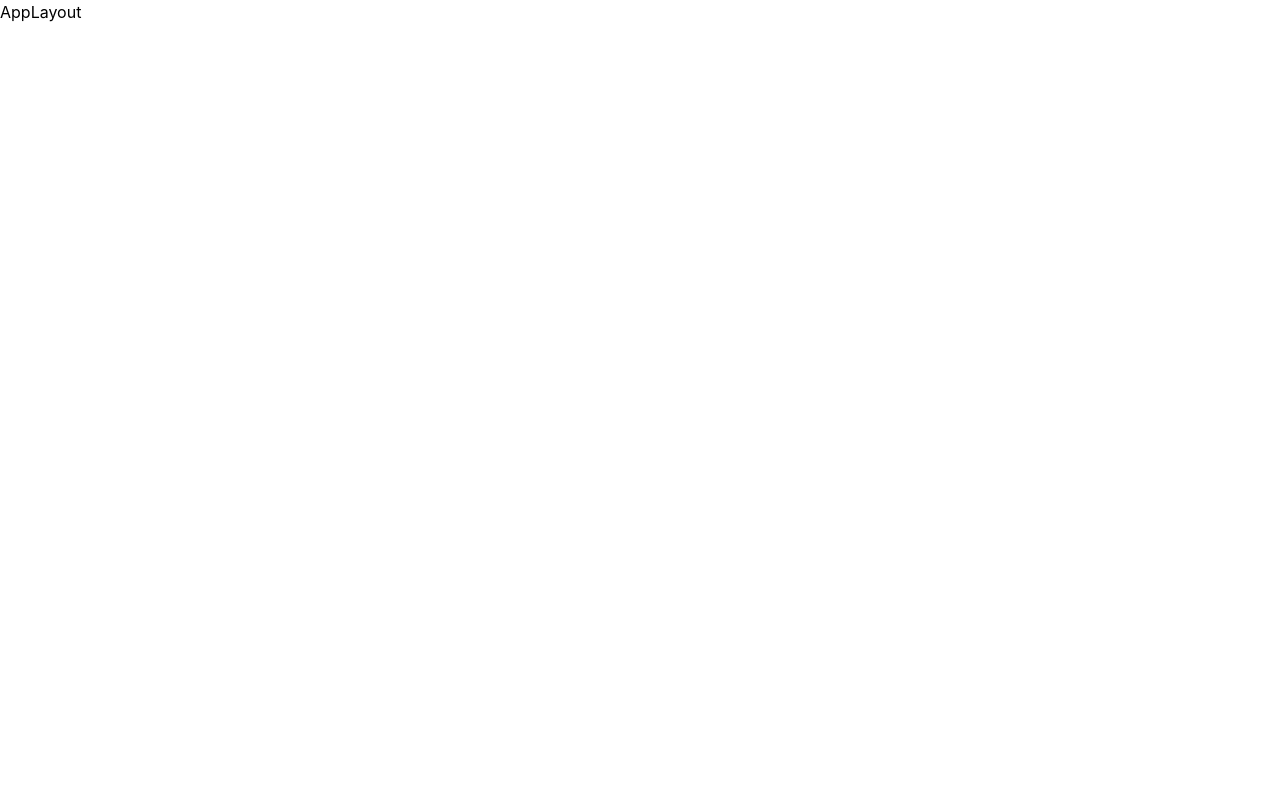
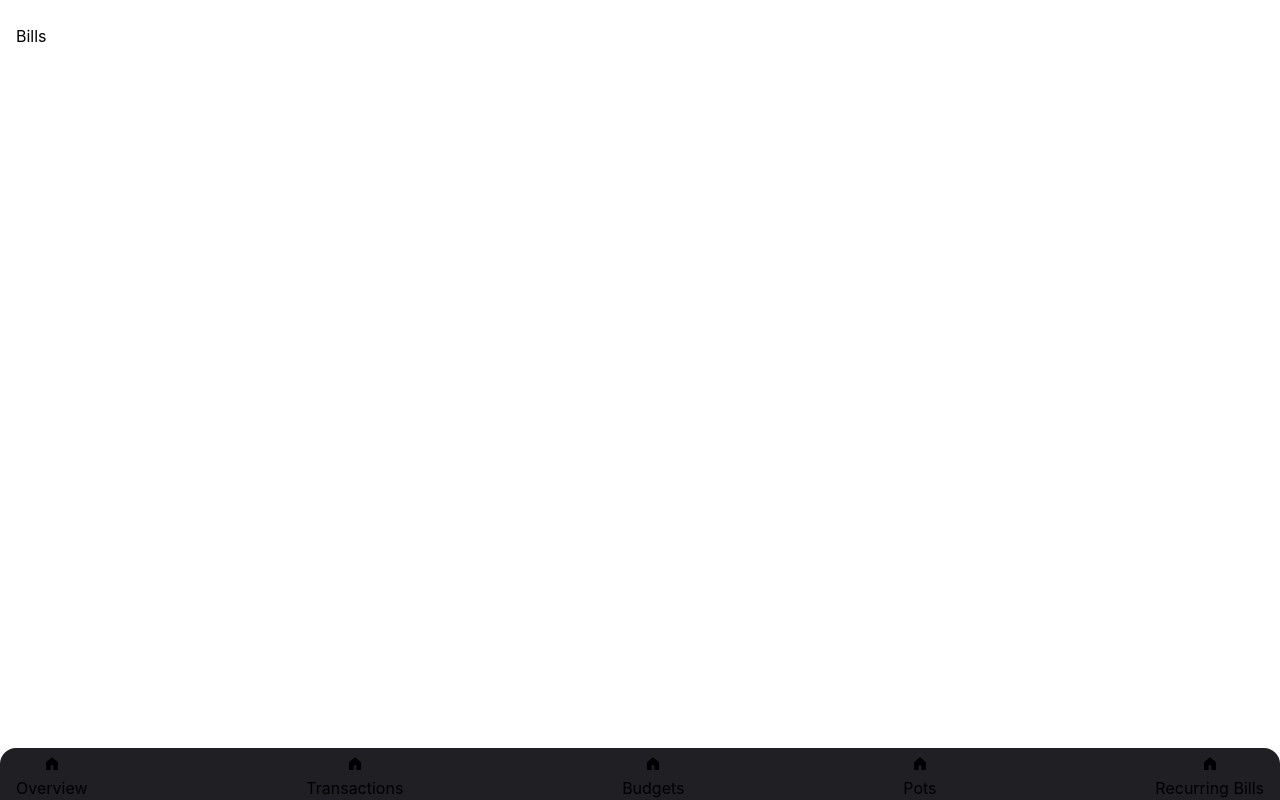
Before and after one commit to Oloude/personal-finance-app, a React (Vite) app: page /bills in a window 1280 px wide. Built offline with nearby package versions, Linux system fonts and the light colour scheme.

Commit message:
started bottom nav

```diff
--- a/src/components/Layout/AppLayout.tsx
+++ b/src/components/Layout/AppLayout.tsx
@@ -1,5 +1,11 @@
+import { Outlet } from "react-router";
+import BottomNav from "./BottomNav";
+
 function AppLayout() {
-  return <div>AppLayout</div>;
+  return <div className="flex flex-col">
+    <main className="overflow-y-auto px-4 py-6"><Outlet/></main>
+    <BottomNav/>
+  </div>;
 }
 
 export default AppLayout;
--- a/src/components/Layout/BottomNav.tsx
+++ b/src/components/Layout/BottomNav.tsx
@@ -1,5 +1,28 @@
+import { GoHomeFill } from "react-icons/go";
+import { Link } from "react-router";
+
+const links = [
+  { icon: GoHomeFill, title: "Overview", path: "/" },
+  { icon: GoHomeFill, title: "Transactions", path: "/transactions" },
+  { icon: GoHomeFill, title: "Budgets", path: "/budgets" },
+  { icon: GoHomeFill, title: "Pots", path: "/pots" },
+  { icon: GoHomeFill, title: "Recurring Bills", path: "/bills" },
+];
+
 function BottomNav() {
-  return <div>BottomNav</div>;
+  return (
+    <nav className="bg-grey900 rounded-t-2xl pt-2 px-4 fixed bottom-0 left-0 right-0 w-full flex items-center justify-between">
+      {links.map(({ icon: Icon, title, path }) => (
+        <Link
+          to={path}
+          key={title}
+          className="flex flex-col gap-1 items-center"
+        >
+          <Icon /> <span className="hidden md:inline">{title}</span>
+        </Link>
+      ))}
+    </nav>
+  );
 }
 
 export default BottomNav;
```
